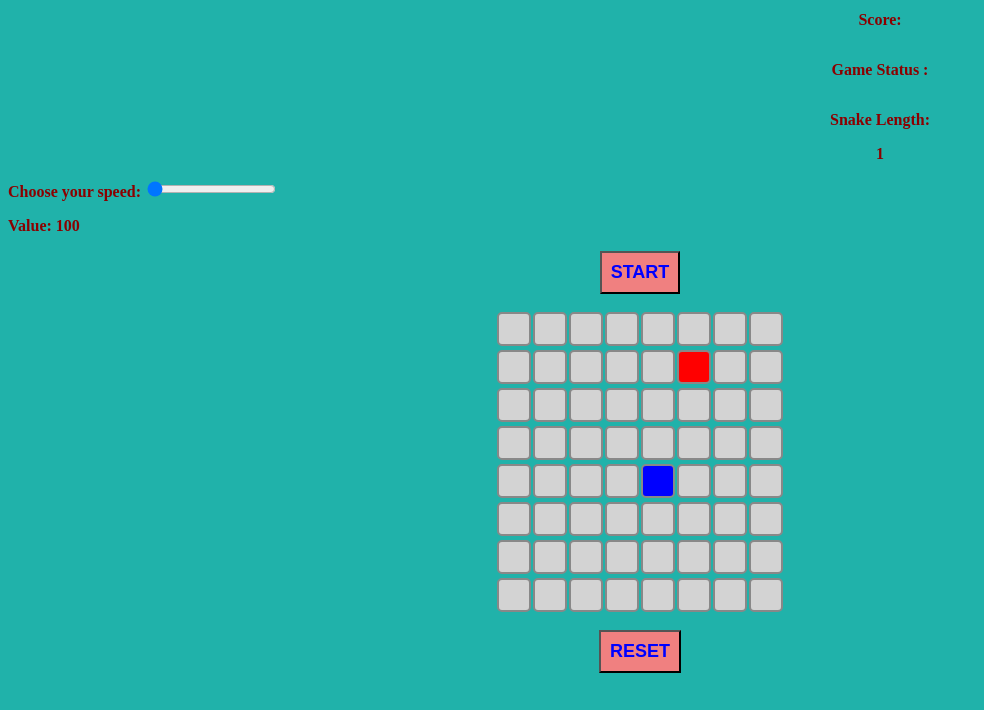
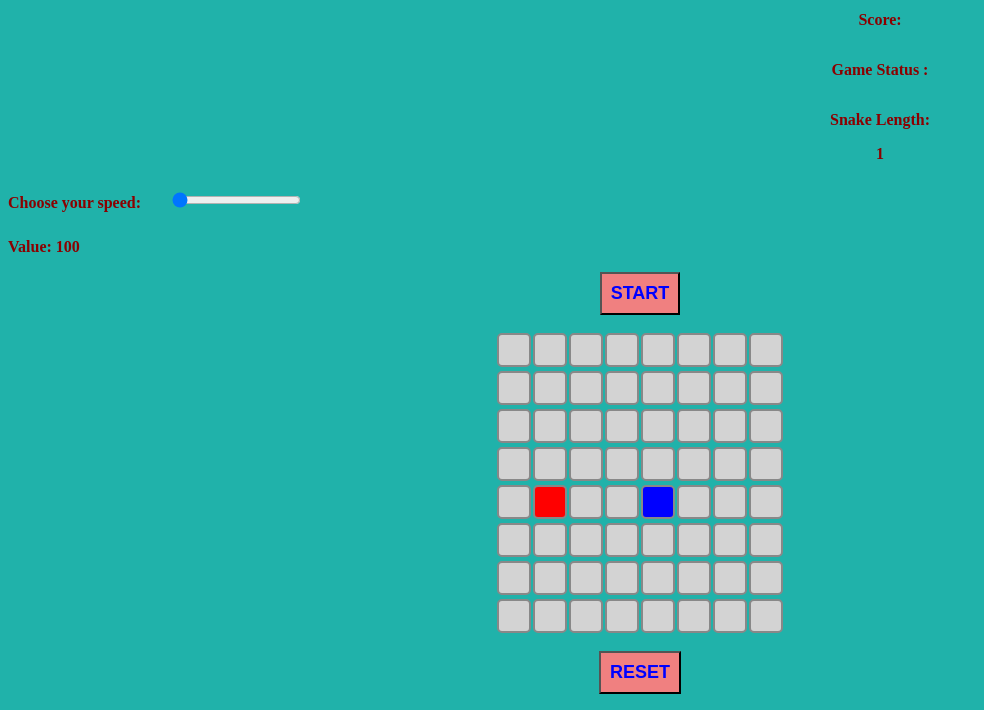
Before and after one commit to SravanthiN4/snakegame, a plain HTML site: page index.html in a window 1280 px wide. Both pictures are taken after a click on the button "START". Shown: the part 90-800 px from the top of the page, without its empty margins (0-984 px from the left). Drawn offline with Linux system fonts and the light colour scheme.

Commit message:
modified js

```diff
--- a/apptest.js
+++ b/apptest.js
@@ -61,25 +61,28 @@ function drawSnake() {
 	board.rows[snake[0][y]].cells[snake[0][x]].style.backgroundColor = 'blue';
 }
 
-
-
 //random function to display apple randomly
-function randomAssignAppleCoordinates(){
-	return Math.abs(Math.floor(Math.random()*size-1));
+function randomAssignAppleCoordinates() {
+	return Math.abs(Math.floor(Math.random() * size - 1));
 }
 
 //CREATE FOOD
 function createFood() {
+	let currX, currY;
+
+	currX = apple['x'];
+	currY = apple['y'];
+
 	apple = {
 		x: randomAssignAppleCoordinates(),
-		y: randomAssignAppleCoordinates(),
+		y: randomAssignAppleCoordinates()
 	};
 
-
-	if(apple.x === apple.x && apple.y === apple.y){
+	if (currX === apple['x'] && currY === apple['y']) {
 		apple['x'] = randomAssignAppleCoordinates();
 		apple['y'] = randomAssignAppleCoordinates();
 	}
+
 	for (let i = 1; i < snake.length; i++) {
 		if (apple['x'] === snake[i][x] && apple['y'] === snake[i][y]) {
 			apple['x'] = randomAssignAppleCoordinates();
@@ -87,8 +90,8 @@ function createFood() {
 			i = 0;
 		}
 	}
+	//console.log(apple);
 	drawFood();
-
 }
 
 function drawFood() {
@@ -164,7 +167,6 @@ function checkKey(event) {
 	}
 }
 
-
 //have the snake grow correctly when it eats the apple
 function tick() {
 	let xPosition = snake[0][x];
@@ -174,7 +176,7 @@ function tick() {
 	let yPositionApple = apple['y'];
 
 	if (xPosition === xPositionApple && yPosition === yPositionApple) {
-		let newTail = [snake[snake.length - 1][x], snake[snake.length - 1][y] ];
+		let newTail = [ snake[snake.length - 1][x], snake[snake.length - 1][y] ];
 		if (newTail[0] === 0 && newTail[1] === 0) {
 			newTail[0]++;
 		} else if (newTail[0] === 0) {
--- a/style.css
+++ b/style.css
@@ -75,22 +75,16 @@ td {
 	#board {
 		margin: 1em 2em;
 	}
-}
-
-@media screen and (min-width: 500px) {
 	#score {
 		margin: 1em 2em;
 	}
-}
-
-@media screen and (min-width: 500px) {
 	#message {
 		margin: 1em 2em;
 	}
-}
-
-@media screen and (min-width: 500px) {
 	#snakelength {
 		margin: 1em 2em;
 	}
+	.slider{
+		margin: 1em 2em;
+	}
 }
```
